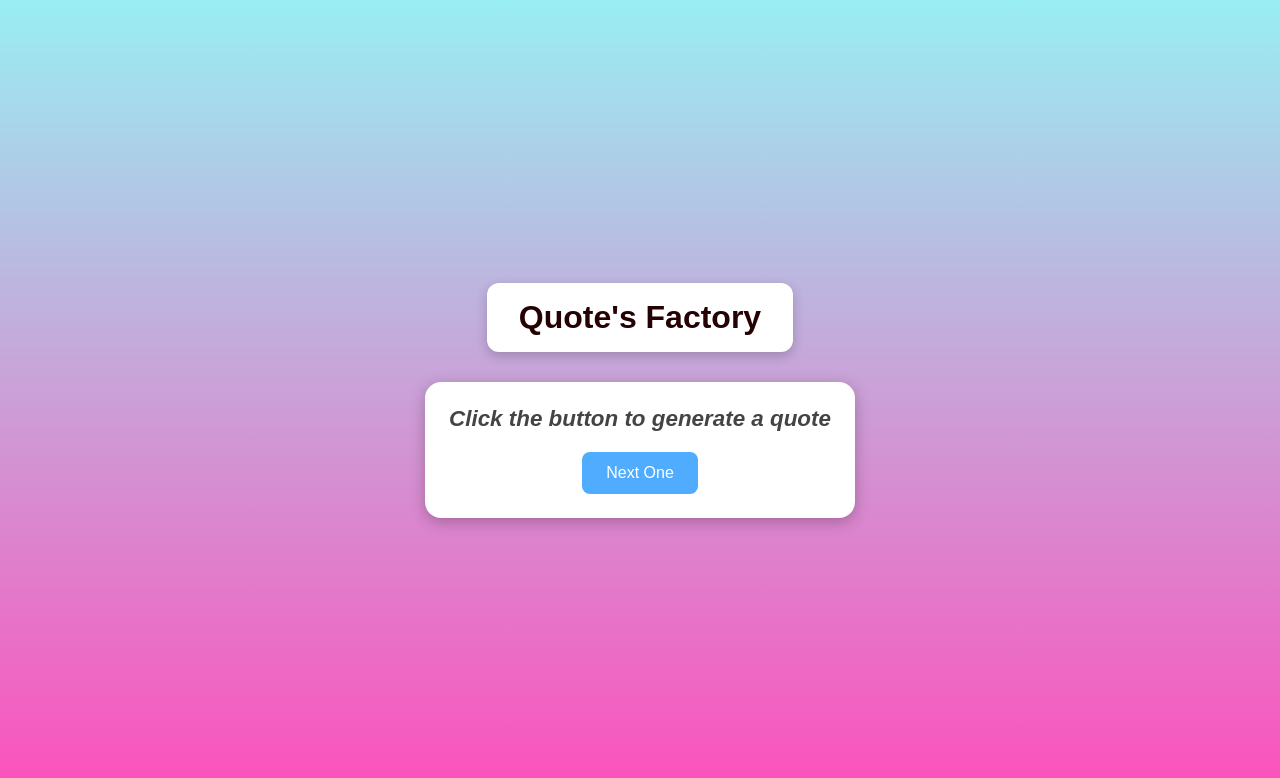
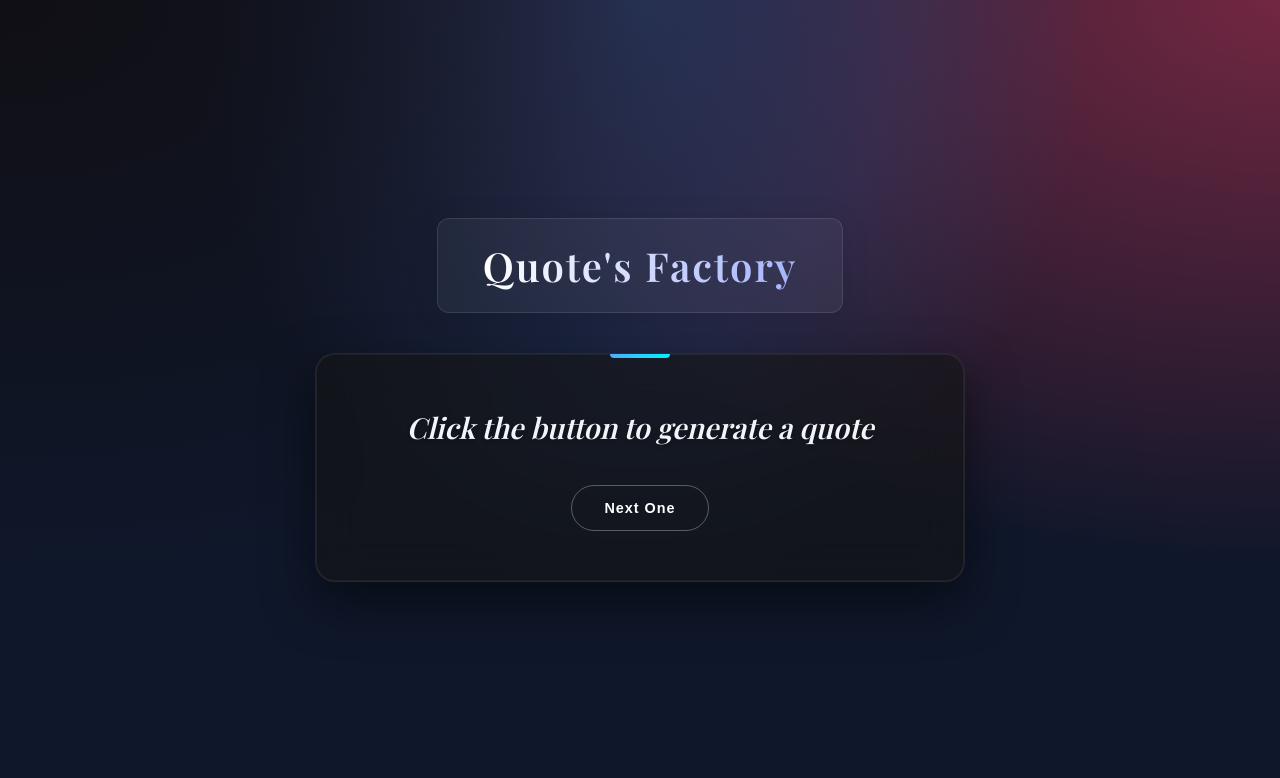
Before and after one commit to S-Sham-Sundar/Javascript-small-project-new, a plain HTML site: page index.html in a window 1280 px wide. Drawn offline with nearby package versions, Linux system fonts and the light colour scheme; a web font is replaced by a local one.

Commit message:
Update sham.css
Few modification to make it look classier and modernish
added 3d element and frost glass like look

```diff
--- a/sham.css
+++ b/sham.css
@@ -1,8 +1,9 @@
+@import url('https://fonts.googleapis.com/css2?family=Lato:wght@300;400&family=Playfair+Display:ital,wght@0,600;1,600&display=swap');
+
 * {
   margin: 0;
   padding: 0;
   box-sizing: border-box;
-  font-family: "Poppins", sans-serif;
 }
 
 .body {
@@ -11,64 +12,106 @@
   align-items: center;
   justify-content: center;
   min-height: 100vh;
-  background: linear-gradient( #99eef3, #fe4fbb);
-  color: #222;
+  background-color: #0f172a;
+  background-image:
+    radial-gradient(at 0% 0%, hsla(253,16%,7%,1) 0, transparent 50%),
+    radial-gradient(at 50% 0%, hsla(225,39%,30%,1) 0, transparent 50%),
+    radial-gradient(at 100% 0%, hsla(339,49%,30%,1) 0, transparent 50%);
+  color: #e2e8f0;
+  font-family: 'Lato', sans-serif;
 }
 
 .headerbox {
-  background: white;
-  padding: 16px 32px;
+  background: rgba(255, 255, 255, 0.05);
+  backdrop-filter: blur(16px);
+  -webkit-backdrop-filter: blur(16px);
+  padding: 20px 45px;
   border-radius: 12px;
-  box-shadow: 0 4px 12px rgba(0, 0, 0, 0.2);
-  margin-bottom: 30px;
+  border: 1px solid rgba(255, 255, 255, 0.1);
+  box-shadow: 0 4px 30px rgba(0, 0, 0, 0.1);
+  margin-bottom: 40px;
   text-align: center;
 }
 
 .nameboard {
-  font-size: 2rem;
-  font-weight: bold;
-  color: #260101;
+  font-family: 'Playfair Display', serif;
+  font-size: 2.5rem;
+  font-weight: 600;
+  background: linear-gradient(to right, #ffffff, #a5b4fc);
+  -webkit-background-clip: text;
+  -webkit-text-fill-color: transparent;
+  letter-spacing: 2px;
 }
 
 .Quote.box {
-  background: white;
-  padding: 24px;
-  border-radius: 16px;
-  box-shadow: 0 4px 15px rgba(0, 0, 0, 0.25);
-  max-width: 600px;
+  background: rgba(20, 20, 20, 0.6);
+  backdrop-filter: blur(20px);
+  padding: 50px 40px;
+  border-radius: 20px;
+  border: 1px solid rgba(255, 255, 255, 0.08);
+  box-shadow:
+    0 20px 50px rgba(0, 0, 0, 0.5),
+    inset 0 0 0 1px rgba(255, 255, 255, 0.05);
+  max-width: 650px;
+  width: 90%;
   text-align: center;
+  position: relative;
+}
+
+.Quote.box::before {
+  content: '';
+  position: absolute;
+  top: 0;
+  left: 50%;
+  transform: translateX(-50%);
+  width: 60px;
+  height: 4px;
+  background: linear-gradient(90deg, #4facfe, #00f2fe);
+  border-radius: 0 0 4px 4px;
 }
 
 .APIquotes {
-  font-size: 1.4rem;
+  font-family: 'Playfair Display', serif;
+  font-size: 1.8rem;
   font-style: italic;
-  margin-bottom: 12px;
-  color: #444;
+  line-height: 1.6;
+  margin-bottom: 25px;
+  color: #f1f5f9;
+  text-shadow: 0 2px 4px rgba(0,0,0,0.3);
 }
 
 .APIauthor {
-  font-size: 1rem;
-  font-weight: 600;
-  margin-bottom: 20px;
-  color: #666;
+  font-size: 0.9rem;
+  font-weight: 400;
+  text-transform: uppercase;
+  letter-spacing: 4px;
+  margin-bottom: 35px;
+  color: #94a3b8;
+  display: block;
 }
 
 .addbutton {
-  background: #4facfe;
-  border: none;
-  padding: 12px 24px;
-  font-size: 1rem;
-  color: white;
-  border-radius: 8px;
+  background: transparent;
+  border: 1px solid rgba(255,255,255, 0.3);
+  padding: 14px 32px;
+  font-size: 0.9rem;
+  font-weight: 600;
+  letter-spacing: 1px;
+  color: #fff;
+  border-radius: 50px;
   cursor: pointer;
-  transition: 0.3s;
+  transition: all 0.4s ease;
+  position: relative;
+  overflow: hidden;
 }
 
 .addbutton:hover {
-  background: #00c6ff;
-  transform: scaleX(1);
+  background: #fff;
+  color: #0f172a;
+  box-shadow: 0 0 20px rgba(255, 255, 255, 0.4);
+  transform: translateY(-2px);
 }
 
 .addbutton:active {
-  transform: scale(0.95);
+  transform: translateY(1px);
 }
```
